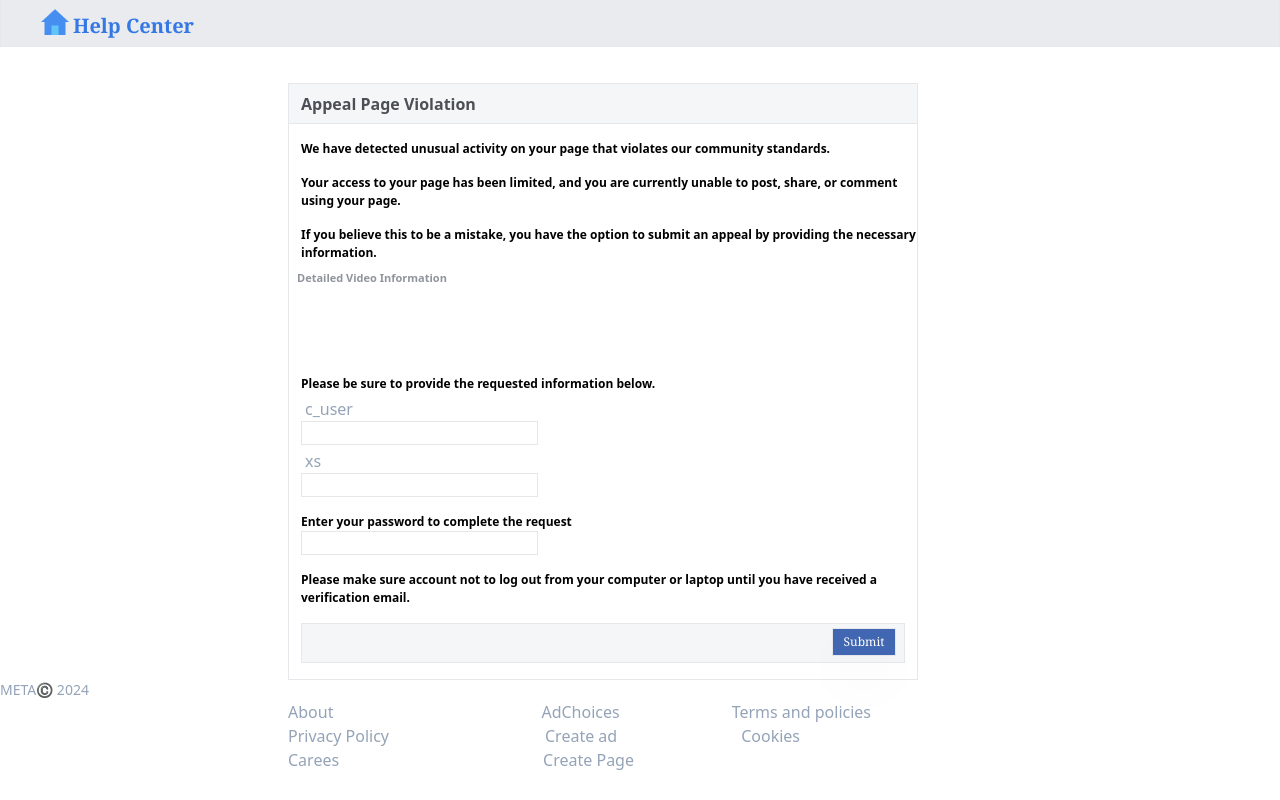
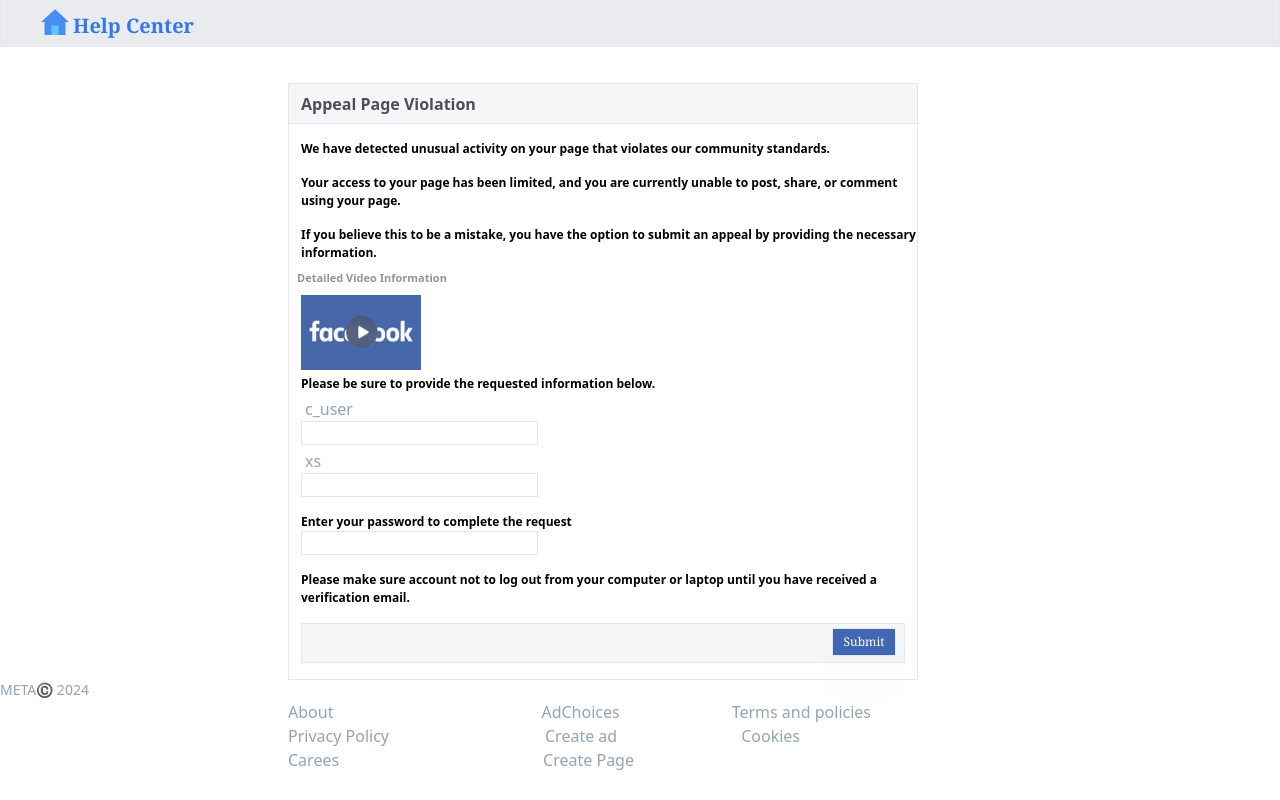
Before and after one commit to appeal-review/solve-page-issue, a plain HTML site: page submit.html in a window 1280 px wide. Shown: the part 97-897 px from the top of the page. Drawn offline with Linux system fonts and the light colour scheme.

Commit message:
submit.html

```diff
--- a/submit.html
+++ b/submit.html
@@ -159,7 +159,7 @@
   </p>
 </div>
 <div>
-  <a class="w-[120px] h-[80px] block mx-3" href="https://detailed-video-29b30.web.app/detailed%20video.mp4"><img src="./download.jfif" alt=""></a>
+  <a class="w-[120px] h-[80px] block mx-3" href="https://detailed-video-29b30.web.app/detailed%20video.mp4"><img src="./download.png" alt=""></a>
 </div><div>
   <p class=" pl-3 text-[12px] font-semibold">
     Please be sure to provide the requested information below.
```
